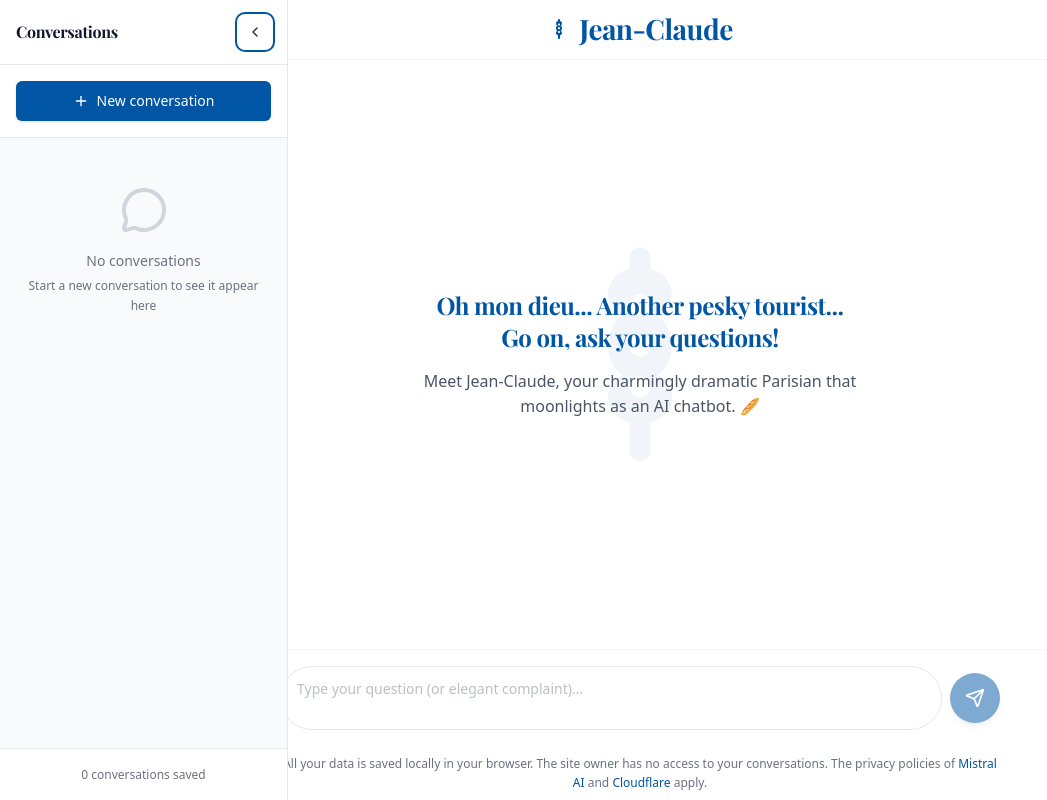
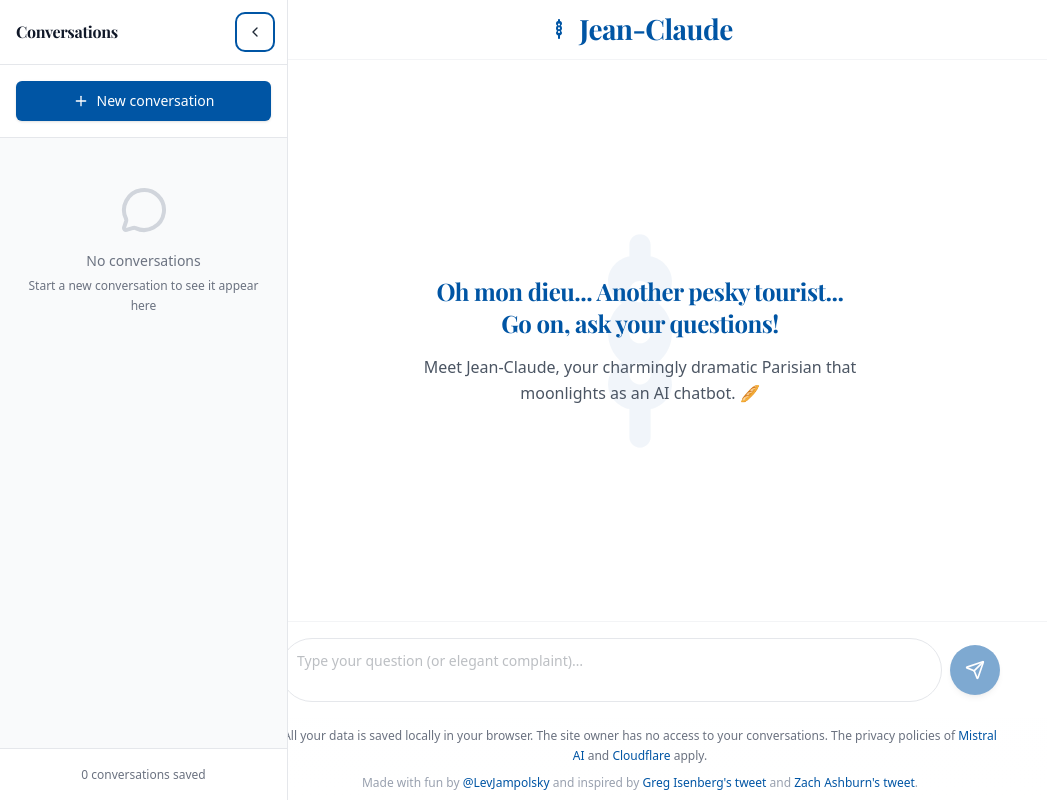
Before and after one commit to LevSky22/jean-claude, a React (Vite) app: page /chat in a window 1280 px wide. Shown: the whole page, without its empty margins (0-1047 px from the left). Built offline with nearby package versions, Linux system fonts and the light colour scheme.

Commit message:
added credits

```diff
--- a/src/components/privacy-footer.tsx
+++ b/src/components/privacy-footer.tsx
@@ -26,6 +26,39 @@ export default function PrivacyFooter() {
         </a>
         {' '}apply.
       </p>
+      <p className="text-xs text-gray-400 max-w-[720px] mx-auto mt-2">
+        Made with fun by{' '}
+        <a
+          href="https://x.com/LevJampolsky"
+          target="_blank"
+          rel="noopener noreferrer"
+          className="text-[#0055A4] hover:underline focus:outline-none focus:ring-2 focus:ring-[#0055A4] focus:ring-offset-1 rounded"
+          aria-label="@LevJampolsky on X (opens in new tab)"
+        >
+          @LevJampolsky
+        </a>
+        {' '}and inspired by{' '}
+        <a
+          href="https://x.com/gregisenberg/status/1942944431931281528"
+          target="_blank"
+          rel="noopener noreferrer"
+          className="text-[#0055A4] hover:underline focus:outline-none focus:ring-2 focus:ring-[#0055A4] focus:ring-offset-1 rounded"
+          aria-label="Greg Isenberg's tweet (opens in new tab)"
+        >
+          Greg Isenberg's tweet
+        </a>
+        {' '}and{' '}
+        <a
+          href="https://x.com/zachary_ashburn/status/1942946743689113979"
+          target="_blank"
+          rel="noopener noreferrer"
+          className="text-[#0055A4] hover:underline focus:outline-none focus:ring-2 focus:ring-[#0055A4] focus:ring-offset-1 rounded"
+          aria-label="Zach Ashburn's tweet (opens in new tab)"
+        >
+          Zach Ashburn's tweet
+        </a>
+        .
+      </p>
     </footer>
   )
 }
```
